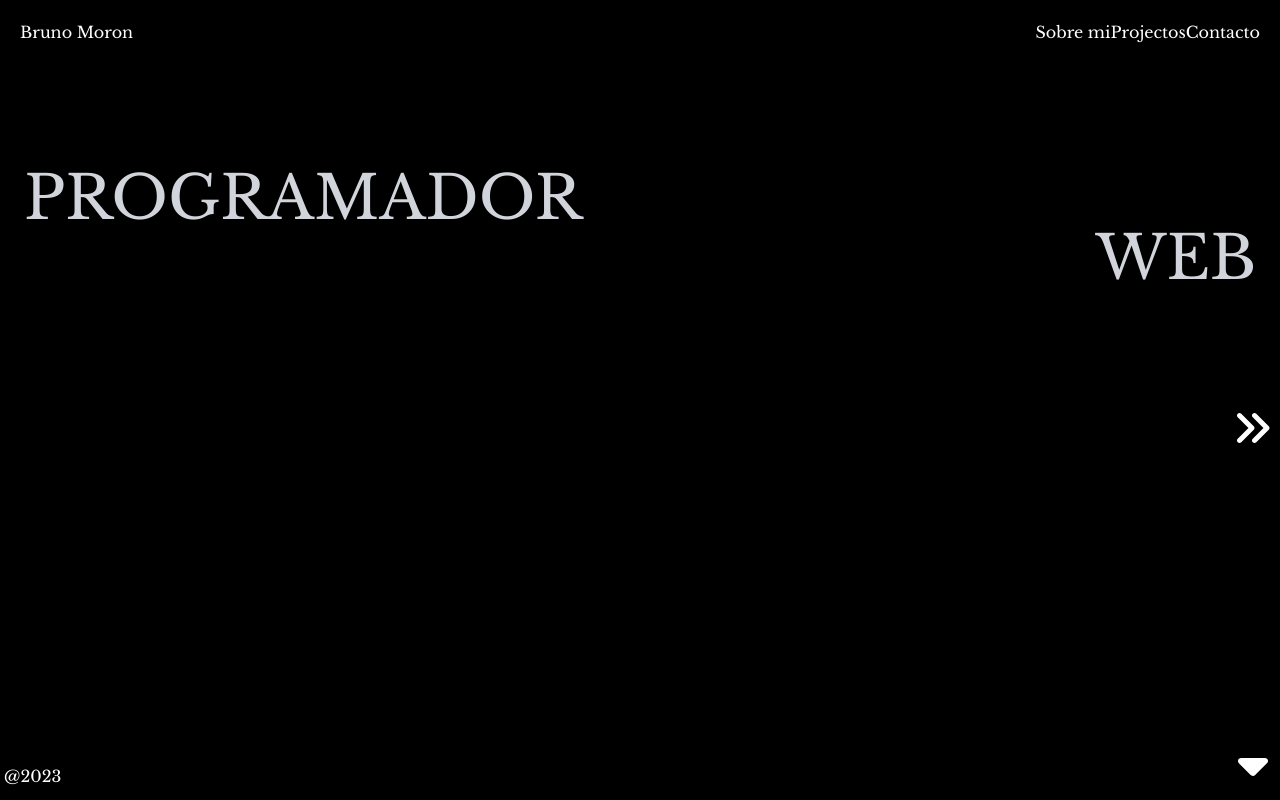
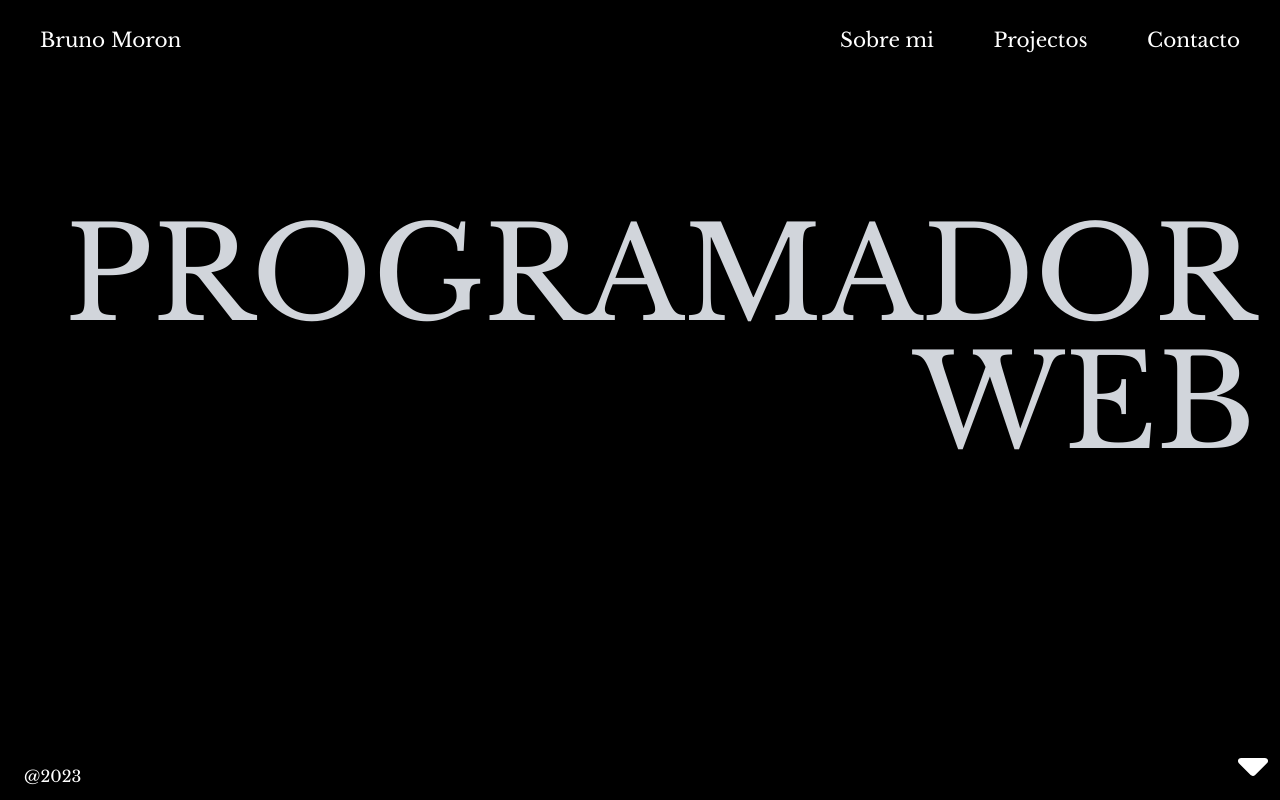
Before and after one commit to BrunoFaM/my-portfolio, a Next.js app: page / in a window 1280 px wide. Built offline with nearby package versions, Linux system fonts and the light colour scheme.

Commit message:
responsive desing for home

```diff
--- a/app/components/ChangePageIcon.jsx
+++ b/app/components/ChangePageIcon.jsx
@@ -15,7 +15,7 @@ function ChangePageIcon({ direction, url, hacia }) {
     icon = rightArrow;
   }
   return (
-    <div className={`absolute top-1/2 m-2 right-0 `}>
+    <div className={`absolute  top-1/2 m-2 right-0 animate-bounce  p-2 md:hidden`}>
       <Link href={url} title={hacia}>
         <Image
           alt="icono"
--- a/app/components/Header.jsx
+++ b/app/components/Header.jsx
@@ -4,7 +4,7 @@ import Link from 'next/link'
 function Header() {
   return (
     <header className='flex sticky top-0 inset-x-0  justify-between items-center p-5 h-16 bg-nav'>
-        <Link className='font-libreBold' href='/' >Bruno Moron</Link>
+        <Link className='font-libreBold text-xl' href='/' >Bruno Moron</Link>
         <Navigation />
     </header>
   )
--- a/app/components/Navigation.jsx
+++ b/app/components/Navigation.jsx
@@ -4,11 +4,11 @@ function Navigation() {
   return (
     <>
       <NavButton  />
-      <nav className="hidden sm:block">
-        <ul>
-          <Link href="/about">Sobre mi</Link>
-          <Link href="/works">Projectos</Link>
-          <Link href="/contact">Contacto</Link>
+      <nav className="hidden sm:block text-xl  w-[400px] font-libreBold">
+        <ul className="flex gap-2  justify-between">
+          <Link className="hover:underline" href="/about">Sobre mi</Link>
+          <Link className="hover:underline" href="/works">Projectos</Link>
+          <Link className="hover:underline " href="/contact">Contacto</Link>
         </ul>
       </nav>
     </>
--- a/app/layout.js
+++ b/app/layout.js
@@ -22,8 +22,8 @@ const libre_thin = Libre_Baskerville({
 
 export default function RootLayout({ children }) {
   return (
-    <html lang="en" className={`${libre_Baskerville.variable}  ${libre_thin.variable} font-libre`} >
-      <body className="bg-base text-white">
+    <html lang="en" className={`${libre_Baskerville.variable}  ${libre_thin.variable} `} >
+      <body className="bg-base text-white font-libre lg:pt-2  lg:pl-5 lg:pr-5">
         <Header />
         {children}
         <SocialNav />
--- a/app/page.js
+++ b/app/page.js
@@ -2,14 +2,16 @@ import ChangePageIcon from "./components/ChangePageIcon";
 
 export default function Home() {
   return (
-    <main className="h-full w-screen  mt-20 ">
-      <h1 className="text-6xl p-6 text-gray-300">
-        <hr className=" border-none" />
-        <span>PROGRAMADOR</span>
-        <hr className=" border-none" />
-        <span className="float-right">WEB</span>
-      </h1>
-      <ChangePageIcon  direction={"right"} url={"/about"} hacia={"sobre mi"} />
+    <main className="h-full w-screen  mt-20 lg:mt-32 ">
+      <div className="mt-0 mb-0 ml-0 min-w-fit max-w-[430px] sm:max-w-[580px] md:max-w-[700px] md:m-auto lg:max-w-[1200px] ">
+        <h1 className="text-5xl sm:text-6xl md:text-7xl md:p-3 lg:text-9xl  p-2 text-gray-300  flex flex-col">
+          <hr className=" border-none" />
+          <span>PROGRAMADOR</span>
+          <hr className=" border-none" />
+          <span className="self-end ">WEB</span>
+        </h1>
+      </div>
+      <ChangePageIcon direction={"right"} url={"/about"} hacia={"sobre mi"} />
       <p className="absolute bottom-3 pl-1">@2023</p>
     </main>
   );
```
